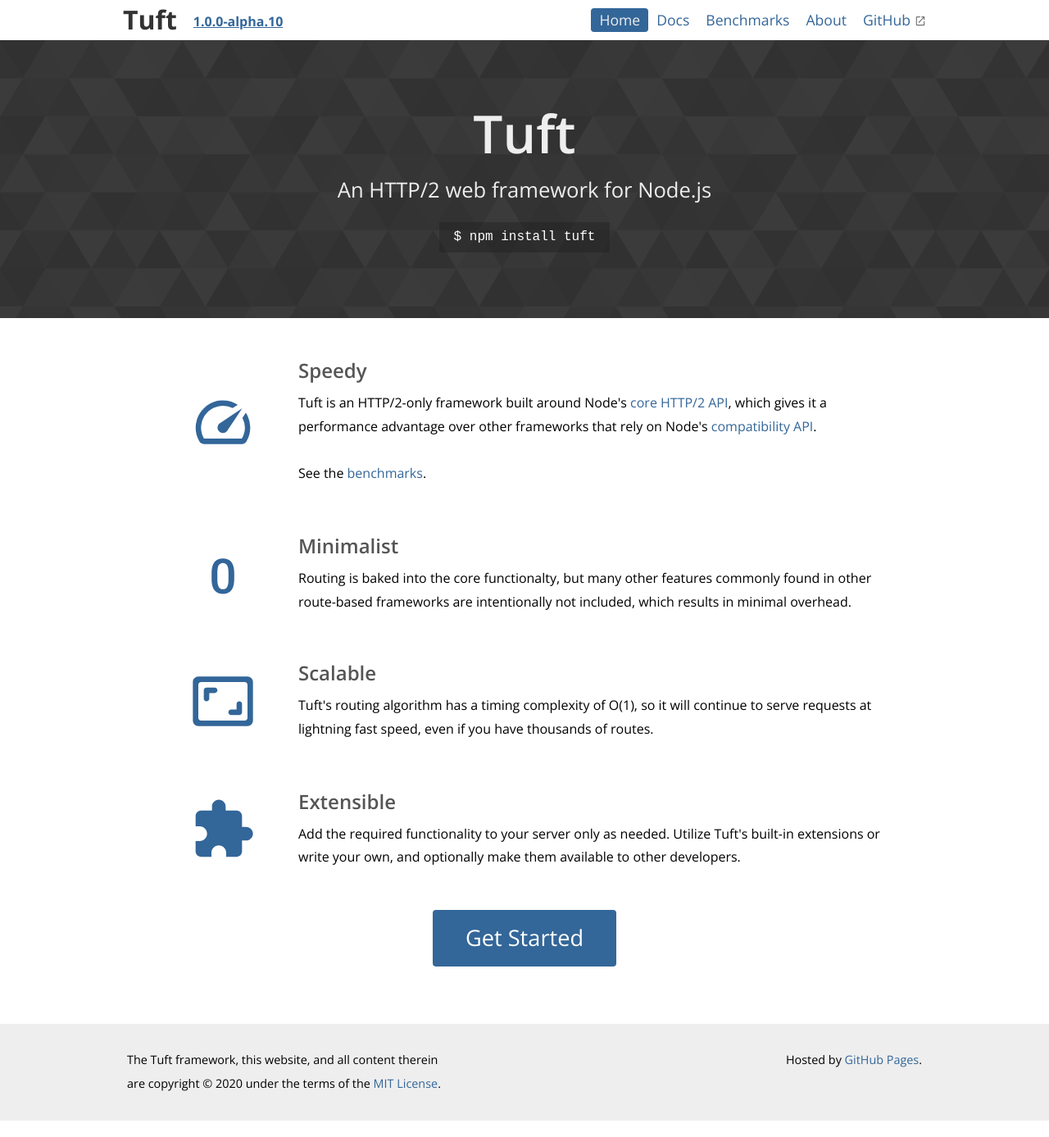
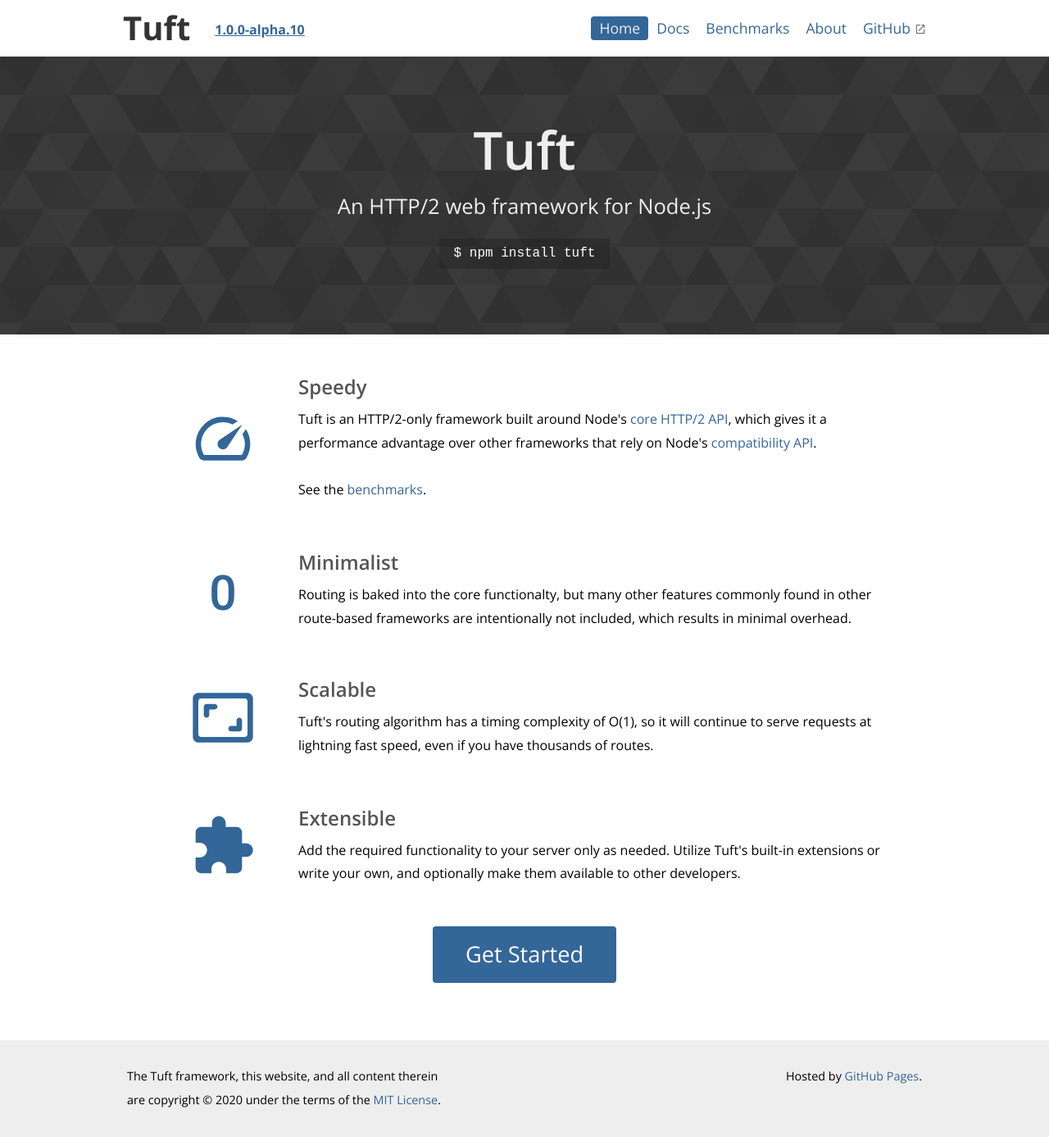
Before and after one commit to tuftjs/tuft.dev, a Jekyll site: the page built from index.html, in a window 1280 px wide. Shown: the whole page at 82% size. Built offline with Jekyll 4.4.1, drawn with Linux system fonts in a browser that asks for light colours.

Commit message:
Increase header margins

```diff
--- a/assets/css/styles.css
+++ b/assets/css/styles.css
@@ -60,6 +60,7 @@
   display: flex;
   flex-direction: row;
   justify-content: space-between;
+  padding: 10px 0;
 }
 
 div.header-margin {
@@ -80,16 +81,17 @@
 }
 
 div#logo > h2 {
-  font-size: 2rem;
+  font-size: 2.5rem;
   color: #333;
   margin: 10px;
+  align-self: center;
 }
 
 div#latest-release-link-container {
   line-height: initial;
   align-self: center;
   margin-top: 4px;
-  margin-left: 10px;
+  margin-left: 20px;
   display: flex;
   justify-content: center;
 }
```
